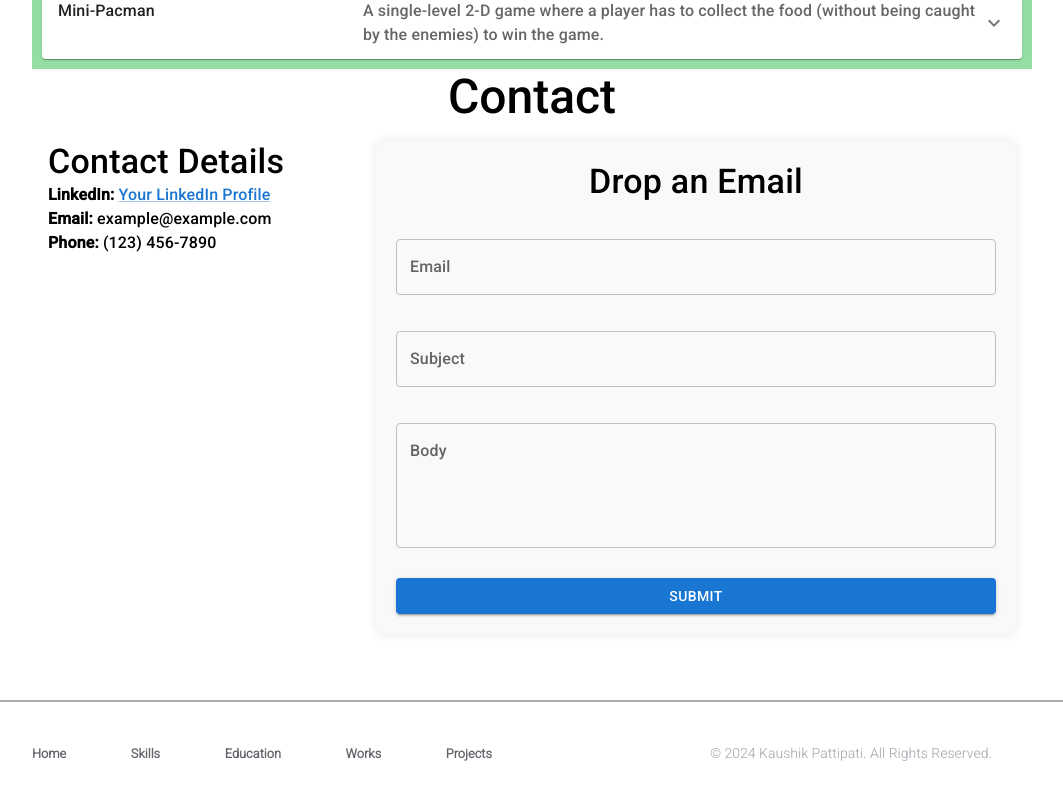
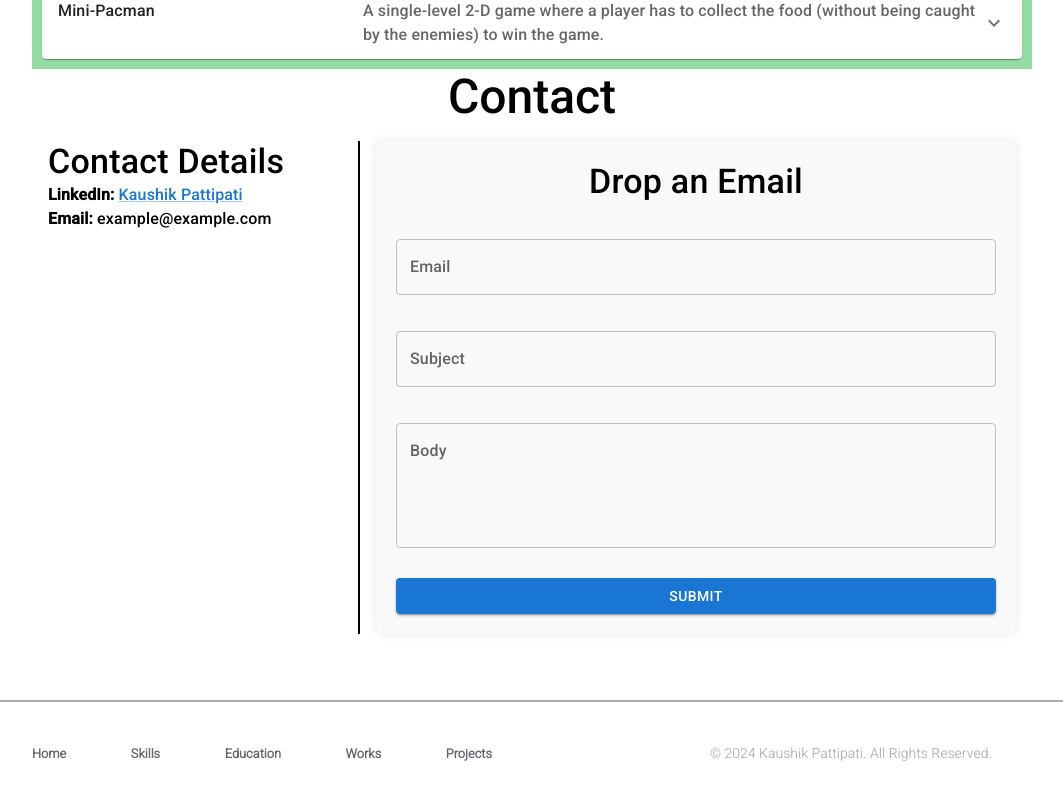
Before and after one commit to patkaush/portfolio, a React (Create React App) app: page / in a window 1280 px wide. Shown: the part 3632-4432 px from the top of the page, without its empty margins (108-1171 px from the left). Built offline with nearby package versions, Linux system fonts and the light colour scheme.

Commit message:
Added contact form functionality

```diff
--- a/package.json
+++ b/package.json
@@ -10,6 +10,7 @@
 	"license": "MIT",
 	"private": true,
 	"dependencies": {
+		"@emailjs/browser": "^4.3.3",
 		"@emotion/react": "^11.11.4",
 		"@emotion/styled": "^11.11.5",
 		"@fortawesome/fontawesome-svg-core": "^6.5.2",
--- a/src/components/contact/contact.jsx
+++ b/src/components/contact/contact.jsx
@@ -1,5 +1,5 @@
 import React, { useState } from 'react';
-import { Box, TextField, Button, Typography } from '@mui/material';
+import { Box, TextField, Button, Typography, Divider } from '@mui/material';
 import './styles/contact.css';
 import ContactDetails from './contactDetails';
 import ContactForm from './contactForm';
@@ -21,6 +21,7 @@ const Contact = () => {
             <Box className="contact-details-container">
                 <ContactDetails />
             </Box>
+            <Divider orientation="vertical" flexItem style={{ border: "1px solid black" }} />
             <Box>
                 <ContactForm />
             </Box>
--- a/src/components/contact/contactDetails.jsx
+++ b/src/components/contact/contactDetails.jsx
@@ -9,14 +9,12 @@ const ContactDetails = () => {
                 Contact Details
             </Typography>
             <Typography variant="body1">
-                <strong>LinkedIn:</strong> <Link href="https://www.linkedin.com/in/your-profile" target="_blank">Your LinkedIn Profile</Link>
+                <strong>LinkedIn:</strong> <Link href="https://www.linkedin.com/in/kaushik-pattipati/">Kaushik Pattipati</Link>
             </Typography>
             <Typography variant="body1">
                 <strong>Email:</strong> example@example.com
             </Typography>
-            <Typography variant="body1">
-                <strong>Phone:</strong> (123) 456-7890
-            </Typography>
+
         </div>
     );
 };
--- a/src/components/contact/contactForm.jsx
+++ b/src/components/contact/contactForm.jsx
@@ -1,6 +1,7 @@
 import React, { useState } from 'react';
 import { Box, TextField, Button, Typography } from '@mui/material';
 import './styles/contact.css';
+import emailjs from '@emailjs/browser';
 
 const ContactForm = () => {
     const [formData, setFormData] = useState({
@@ -16,8 +17,22 @@ const ContactForm = () => {
 
     const handleSubmit = (e) => {
         e.preventDefault();
+        const templateParams = {
+            user_email: formData.email,
+            subject: formData.subject,
+            message: formData.body,
+        };
         // Handle form submission logic here
-        console.log(formData);
+        emailjs
+        .send('service_v6lsjgu', 'template_g81ylyf',  templateParams,'JhUAVOGr1JQ26HyUJ')
+        .then(
+          () => {
+            alert('Mail sent!');
+          },
+          (error) => {
+            alert('FAILED to send. Please try messaging through LinkedIn profile. Sorry for inconvenience', error.text);
+          },
+        );
     };
 
     return (
```
Also changed, not shown: 1 other file (tests, documents, lock files or other folders).
